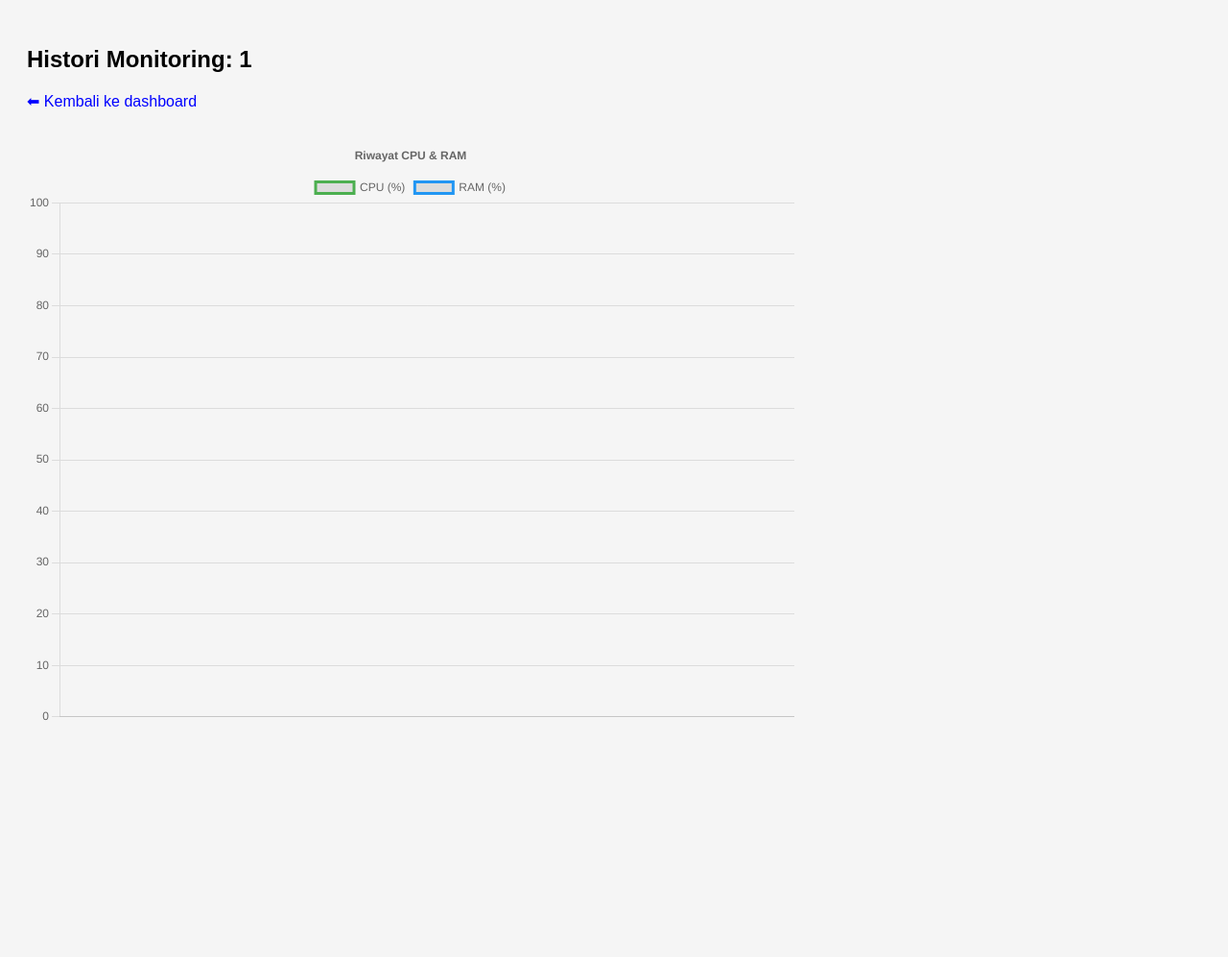
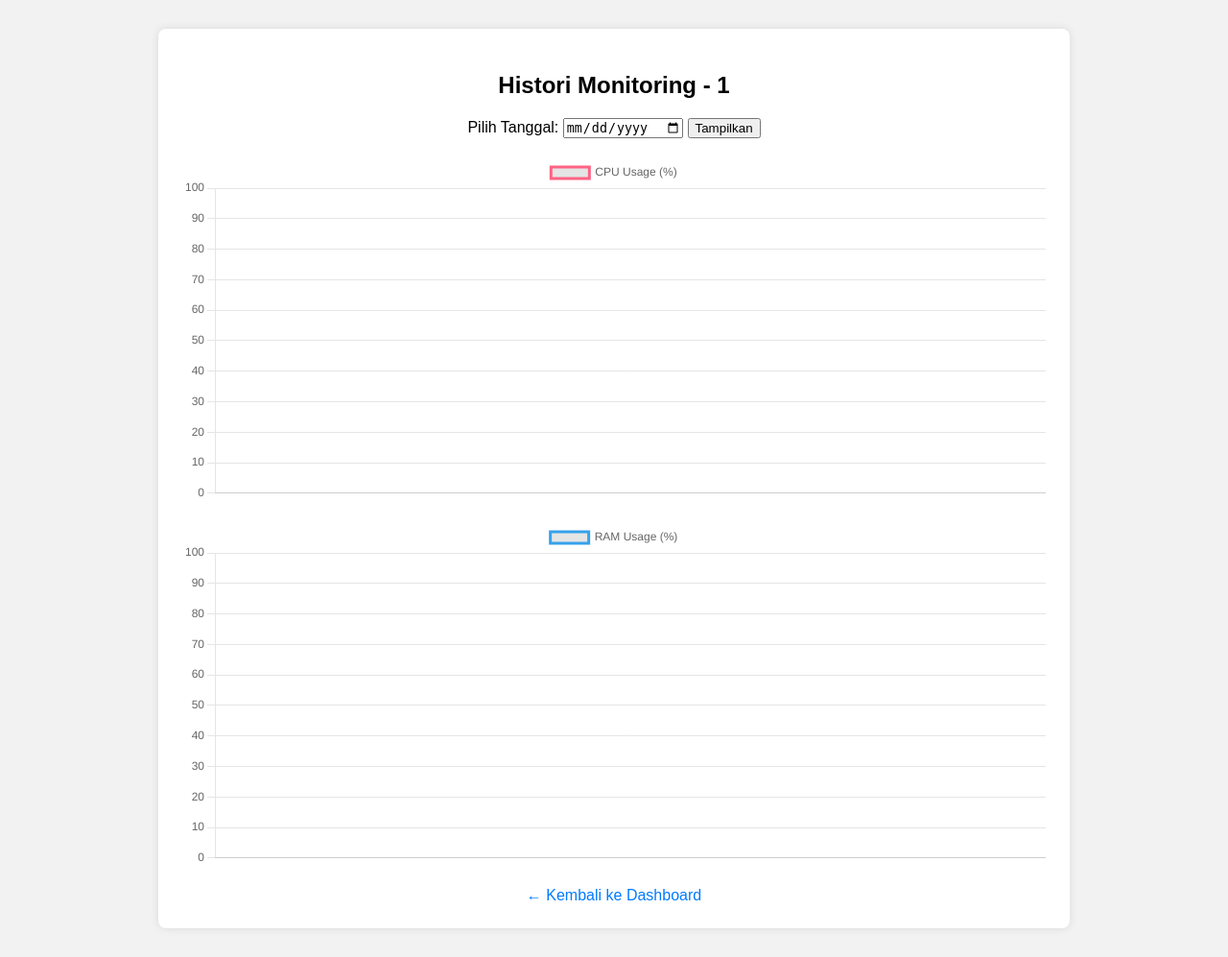
Before and after one commit to Ramandanur06/Web_Based_Monitoring_Kelompok_02, a Flask app: page /histori/1 in a window 1280 px wide. Shown: the whole page at 96% size. Before the commit the page ends 751 px from the top, so only its background shows below. Run offline with Flask 3, Linux system fonts and the light colour scheme; data that the repository does not hold is empty.

Commit message:
Update histori.html

```diff
--- a/templates/histori.html
+++ b/templates/histori.html
@@ -1,50 +1,102 @@
 <!DOCTYPE html>
-<html>
+<html lang="en">
 <head>
-  <title>Histori - {{ client_id }}</title>
+  <meta charset="UTF-8">
+  <title>Histori Monitoring - {{ client_id }}</title>
   <script src="https://cdn.jsdelivr.net/npm/chart.js"></script>
   <style>
-    body { font-family: sans-serif; padding: 20px; background: #f5f5f5; }
-    canvas { max-width: 800px; margin-top: 30px; }
-    a { text-decoration: none; color: blue; }
+    body {
+      font-family: sans-serif;
+      margin: 30px;
+      background: #f2f2f2;
+    }
+    .container {
+      max-width: 900px;
+      margin: auto;
+      background: #fff;
+      padding: 25px;
+      border-radius: 8px;
+      box-shadow: 0 0 10px rgba(0,0,0,0.1);
+    }
+    h2 {
+      text-align: center;
+    }
+    .form-group {
+      margin-bottom: 20px;
+      text-align: center;
+    }
+    canvas {
+      margin: 20px 0;
+    }
+    a {
+      display: block;
+      text-align: center;
+      margin-top: 20px;
+      color: #007bff;
+      text-decoration: none;
+    }
+    a:hover {
+      text-decoration: underline;
+    }
   </style>
 </head>
 <body>
-  <h2>Histori Monitoring: {{ client_id }}</h2>
-  <a href="/">⬅ Kembali ke dashboard</a>
-  <canvas id="historiChart"></canvas>
+  <div class="container">
+    <h2>Histori Monitoring - {{ client_id }}</h2>
+
+    <div class="form-group">
+      <form method="get">
+        <label for="date">Pilih Tanggal:</label>
+        <input type="date" name="date" value="{{ selected_date }}">
+        <button type="submit">Tampilkan</button>
+      </form>
+    </div>
+
+    <canvas id="cpuChart" height="120"></canvas>
+    <canvas id="ramChart" height="120"></canvas>
+
+    <a href="/">← Kembali ke Dashboard</a>
+  </div>
 
   <script>
-    const timestamps = {{ timestamps | tojson }};
-    const cpu = {{ cpu | tojson }};
-    const ram = {{ ram | tojson }};
+    const labels = {{ timestamps | tojson }};
+    const cpuData = {{ cpu | tojson }};
+    const ramData = {{ ram | tojson }};
 
-    const ctx = document.getElementById('historiChart').getContext('2d');
-    const chart = new Chart(ctx, {
+    const cpuChart = new Chart(document.getElementById('cpuChart'), {
       type: 'line',
       data: {
-        labels: timestamps,
-        datasets: [
-          {
-            label: 'CPU (%)',
-            data: cpu,
-            borderColor: '#4caf50',
-            fill: false
-          },
-          {
-            label: 'RAM (%)',
-            data: ram,
-            borderColor: '#2196f3',
-            fill: false
-          }
-        ]
+        labels: labels,
+        datasets: [{
+          label: 'CPU Usage (%)',
+          data: cpuData,
+          borderColor: 'rgba(255, 99, 132, 1)',
+          fill: false,
+          tension: 0.3
+        }]
       },
       options: {
         responsive: true,
-        plugins: {
-          legend: { position: 'top' },
-          title: { display: true, text: 'Riwayat CPU & RAM' }
-        },
+        scales: {
+          y: { beginAtZero: true, max: 100 }
+        }
+      }
+    });
+
+    const ramChart = new Chart(document.getElementById('ramChart'), {
+      type: 'line',
+      data: {
+        labels: labels,
+        datasets: [{
+          label: 'RAM Usage (%)',
+          data: ramData,
+          borderColor: 'rgba(54, 162, 235, 1)',
+          fill: false,
+          tension: 0.3
+        }]
+      },
+      options: {
+        responsive: true,
         scales: {
           y: { beginAtZero: true, max: 100 }
         }
```
